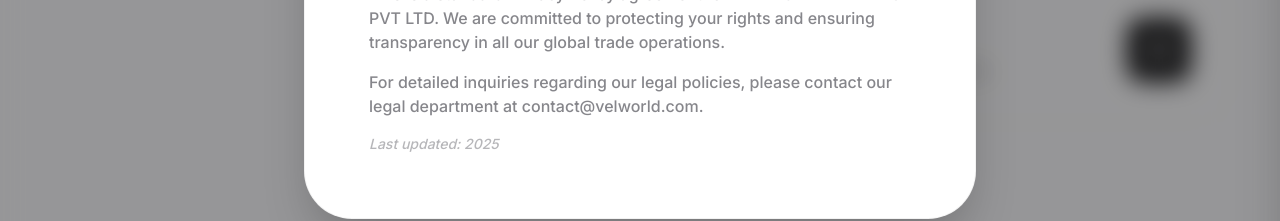
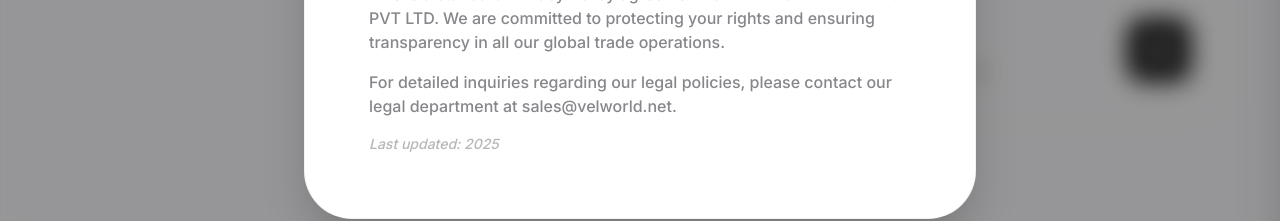
Before and after one commit to velworld7/velworld-export, a React (Vite) app: page / in a window 1280 px wide. Both pictures are taken after a click on the button "PRIVACY". Shown: the part 8619-8840 px from the top of the page. Built offline with nearby package versions, Linux system fonts and the light colour scheme.

Commit message:
complted

```diff
--- a/components/Footer.tsx
+++ b/components/Footer.tsx
@@ -64,7 +64,7 @@ const Footer: React.FC = () => {
             We are committed to protecting your rights and ensuring transparency in all our global trade operations.
           </p>
           <p className="mt-4">
-            For detailed inquiries regarding our legal policies, please contact our legal department at contact@velworld.com.
+            For detailed inquiries regarding our legal policies, please contact our legal department at sales@velworld.net.
           </p>
           <p className="mt-4 italic opacity-60 text-sm">
             Last updated: 2025
@@ -124,7 +124,7 @@ const Footer: React.FC = () => {
                   <div className="p-3 bg-[var(--text)]/[0.03] rounded-xl shrink-0">
                     <Mail size={20} className="text-[#0066cc]" />
                   </div>
-                  <span>contact@velworld.com</span>
+                  <span>sales@velworld.net</span>
                 </li>
               </ul>
 
```
